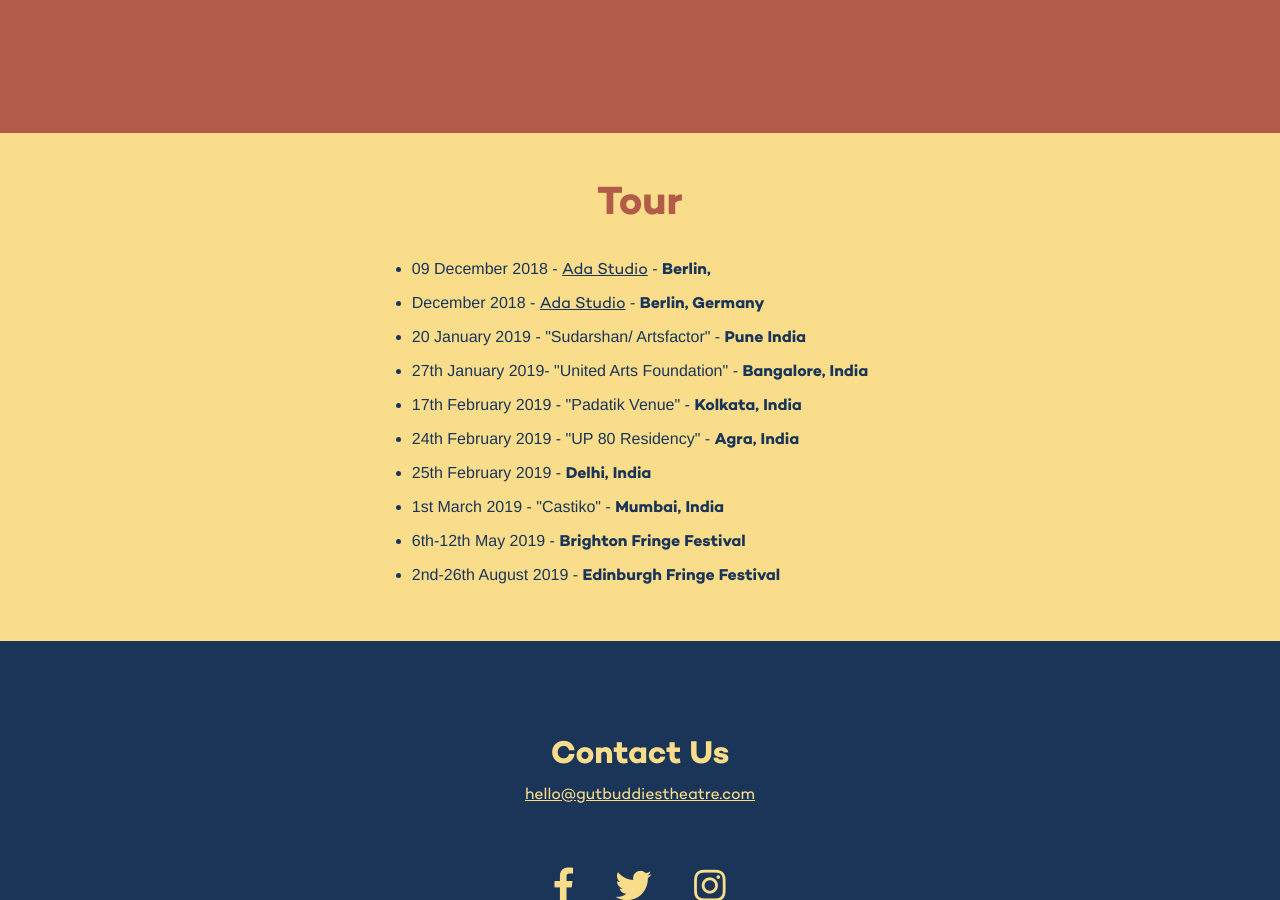
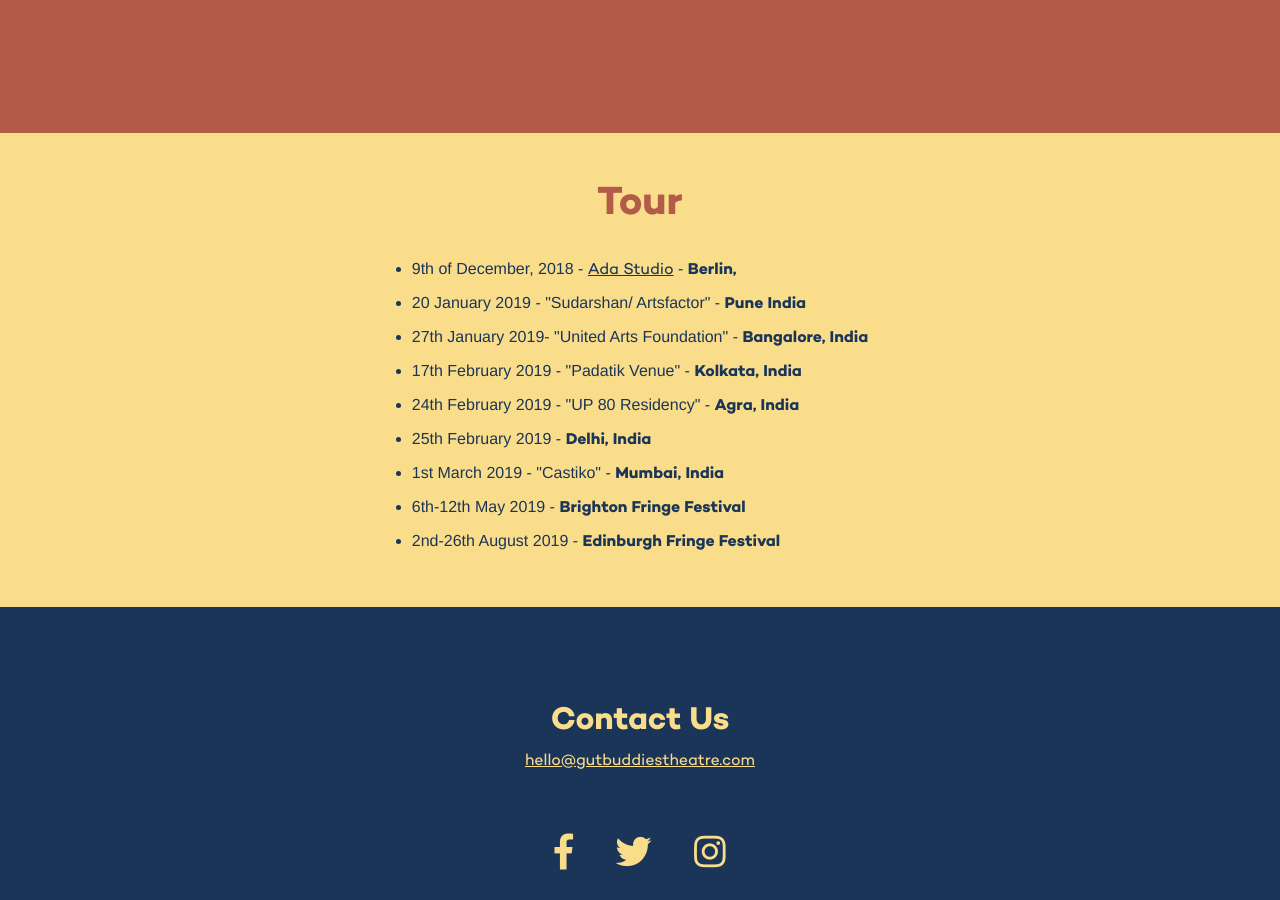
Before and after one commit to matteocarpi/GBT-Jekyll, a Jekyll site: the page built from index.md, in a window 1280 px wide and 900 px high, scrolled down 1140 px. Built offline with Jekyll 4.4.1, drawn with Linux system fonts in a browser that asks for light colours; nearby versions of some CDN libraries.

Commit message:
date formatting for tour

```diff
--- a/_layouts/home.html
+++ b/_layouts/home.html
@@ -33,12 +33,43 @@ layout: default
       </div>
         <div class="tour-wrapper">
           <ul class="tour">
+
+
+
             {% for item in page.tour %}
               {% if item.first-date == item.last-date %}
-                <li>{{ item.first-date | date_to_long_string }} - <a href="{{ item.link }}" target="_blank">{{ item.venue }}</a> - <strong>{{ item.city }}, {{ item.coutry }}</strong></li>
+
+
+                <li> {% assign day = item.first-date | date: "%-d" %}
+                  {% case day %}
+                    {% when '1' or '21' or '31' %}{{ day }}st
+                    {% when '2' or '22' %}{{ day }}nd
+                    {% when '3' or '23' %}{{ day }}rd
+                    {% else %}{{ day }}th
+                  {% endcase %}
+                  {{ item.first-date | date: "of %B, %Y" }}<data value=""></data> - <a href="{{ item.link }}" target="_blank">{{ item.venue }}</a> - <strong>{{ item.city }}, {{ item.coutry }}</strong></li>
+
+                {% else %}
+
+                <li> {% assign day = item.first-date | date: "%-d" %}
+                  {% case day %}
+                    {% when '1' or '21' or '31' %}{{ day }}st
+                    {% when '2' or '22' %}{{ day }}nd
+                    {% when '3' or '23' %}{{ day }}rd
+                    {% else %}{{ day }}th
+                  {% endcase %}
+                  -
+                  {% assign day = item.last-date | date: "%-d" %}
+                    {% case day %}
+                      {% when '1' or '21' or '31' %}{{ day }}st
+                      {% when '2' or '22' %}{{ day }}nd
+                      {% when '3' or '23' %}{{ day }}rd
+                      {% else %}{{ day }}th
+                    {% endcase %}
+                  {{ item.first-date | date: "of %B, %Y" }}<data value=""></data> - <a href="{{ item.link }}" target="_blank">{{ item.venue }}</a> - <strong>{{ item.city }}, {{ item.coutry }}</strong></li>
+
               {% endif %}
             {% endfor%}
-              <li>December 2018 - <a href="http://www.ada-studio.de/" target="_blank">Ada Studio</a> - <strong>Berlin, Germany</strong></li>
               <li>20 January 2019 - "Sudarshan/ Artsfactor" - <strong>Pune India</strong></li>
               <li>27th January 2019- "United Arts Foundation" - <strong>Bangalore, India</strong></li>
               <li>17th February 2019 - "Padatik Venue" - <strong>Kolkata, India</strong></li>
```
